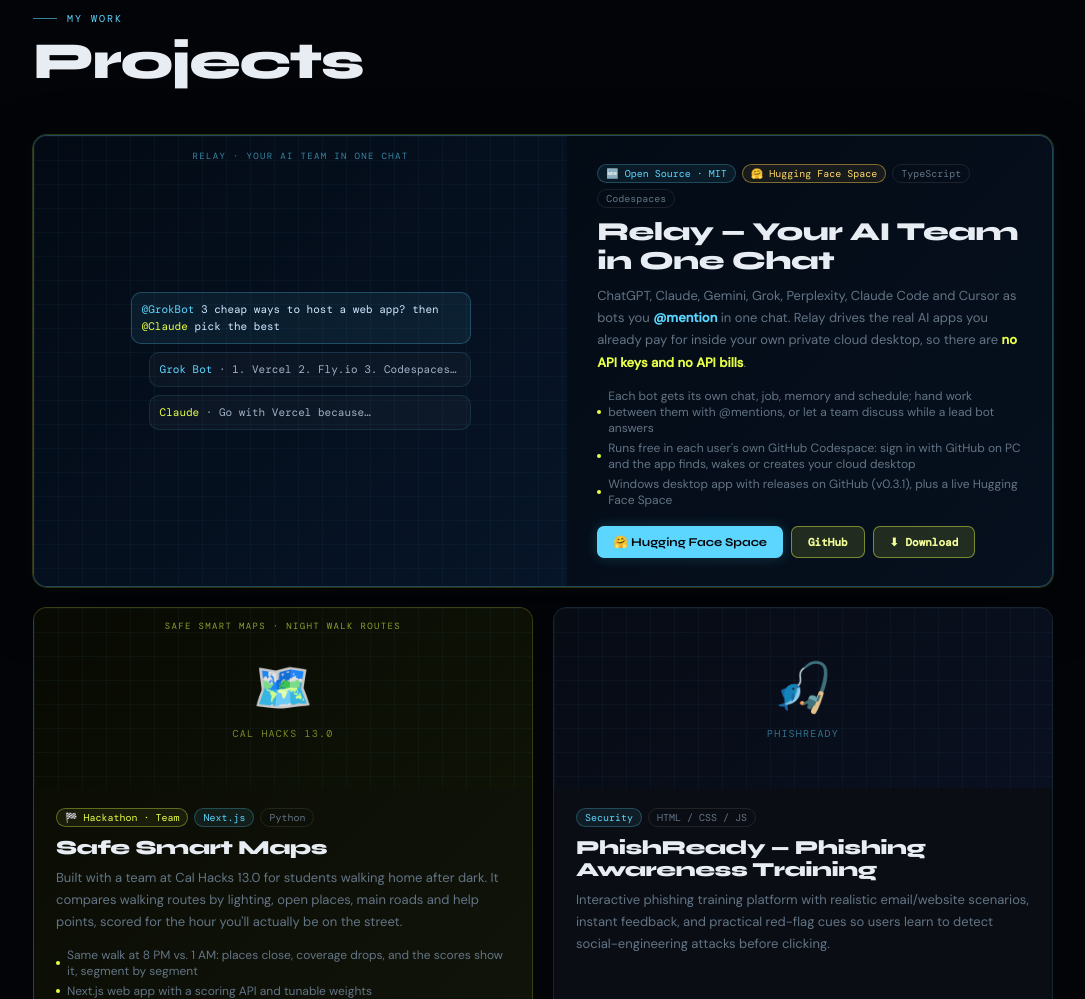
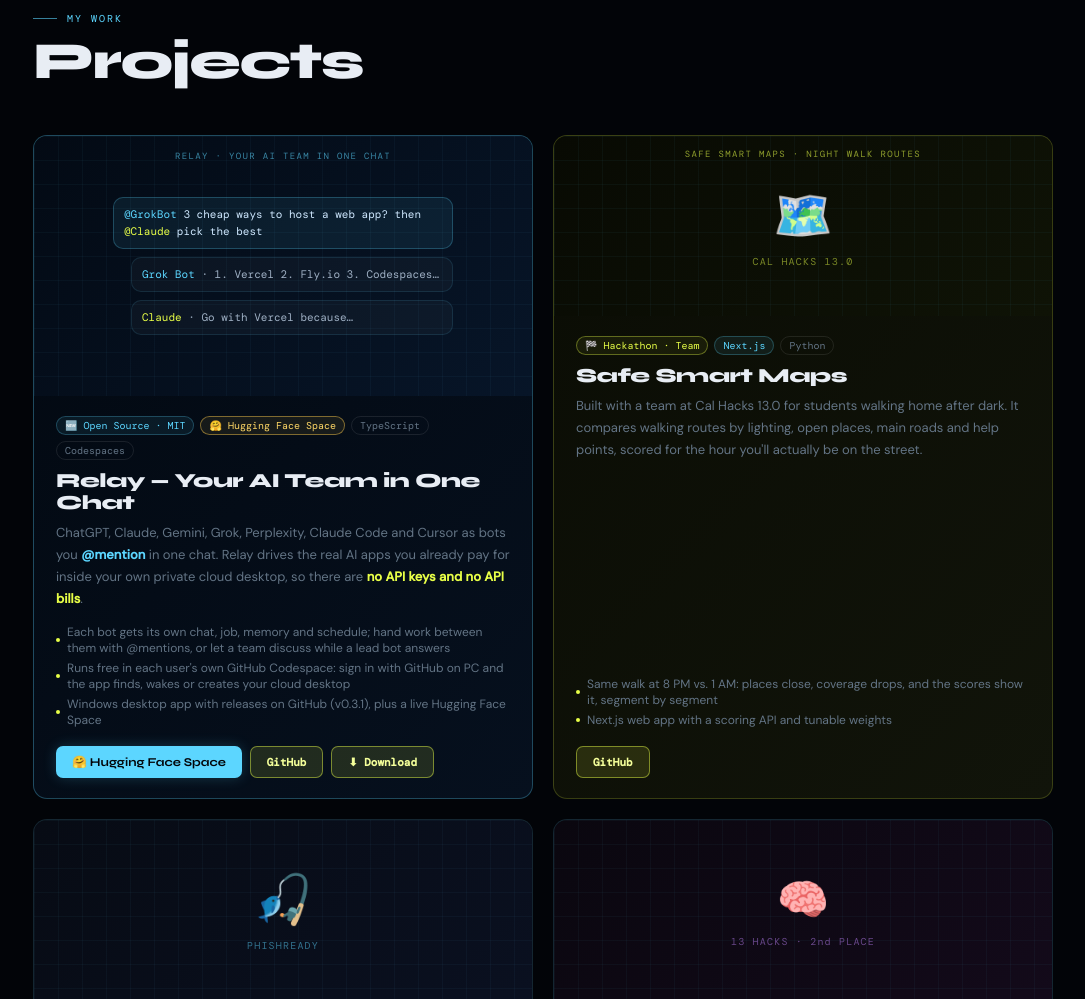
Before and after one commit to manjeetsingh-satveer/ManjeetSingh-portfolio, a plain HTML site: page index.html in a window 1280 px wide. Shown: the part 2960-3959 px from the top of the page, without its empty margins (97-1182 px from the left). Drawn offline with nearby package versions, Linux system fonts and the light colour scheme; no server answers; a web font is replaced by a local one.

Commit message:
ui: make Relay a regular-size project card
Co-Authored-By: Claude Opus 5.5 <noreply@anthropic.com>

```diff
--- a/index.html
+++ b/index.html
@@ -3296,8 +3296,8 @@ loadUser(user);
 
     <div class="project-grid">
 
-      <!-- ── Relay (featured) ── -->
-      <div class="project-card featured reveal" style="border-color:rgba(92,214,255,0.3);background:linear-gradient(135deg,#020810,#06101e)">
+      <!-- ── Relay ── -->
+      <div class="project-card reveal" style="border-color:rgba(92,214,255,0.3);background:linear-gradient(135deg,#020810,#06101e)">
         <div class="project-visual" style="background:linear-gradient(135deg,#030a14,#071528);position:relative;overflow:hidden;min-height:260px">
           <div style="position:absolute;top:14px;left:0;right:0;text-align:center;font-family:'DM Mono',monospace;font-size:9px;color:rgba(92,214,255,0.6);letter-spacing:0.15em">RELAY · YOUR AI TEAM IN ONE CHAT</div>
           <div style="position:absolute;inset:0;display:flex;align-items:center;justify-content:center">
```
